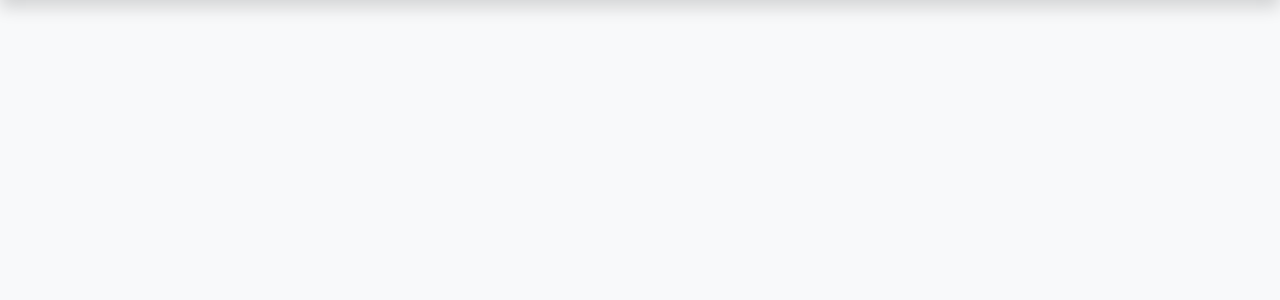
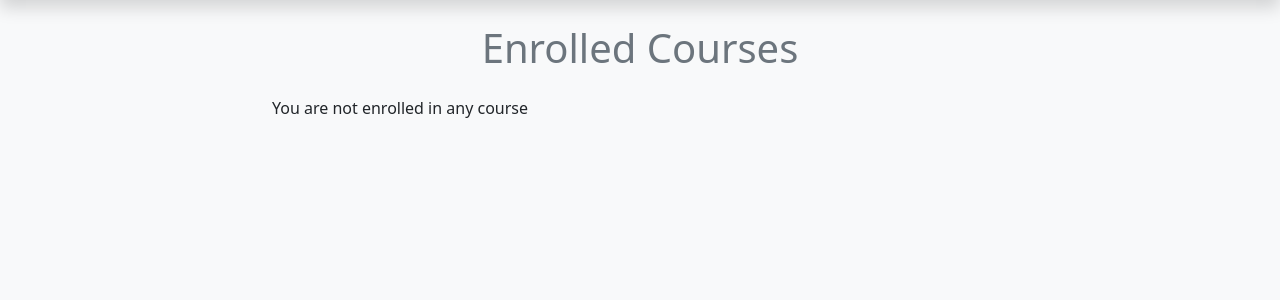
Before and after one commit to hpanwar08/educa, a Django app: page /students/courses/ in a window 1280 px wide. Shown: the part 56-356 px from the top of the page. Run offline with Django 3.2, Linux system fonts and the light colour scheme; the visitor is signed in with stand-in values (Sample User, id 1); data that the repository does not hold is empty; some libraries are stand-ins or nearby versions.

Commit message:
render content

```diff
--- a/courses/models.py
+++ b/courses/models.py
@@ -4,6 +4,7 @@ from django.contrib.contenttypes.models import ContentType
 from django.db import models
 
 from courses.fields import OrderField
+from django.template.loader import render_to_string
 
 
 class Subject(models.Model):
@@ -70,6 +71,9 @@ class ItemBase(models.Model):
     def __str__(self):
         return self.title
 
+    def render(self):
+        return render_to_string(f"courses/content/{self._meta.model_name}.html", {'item':self})
+
 
 class Text(ItemBase):
     content = models.TextField()
--- a/courses/templates/base.html
+++ b/courses/templates/base.html
@@ -48,7 +48,7 @@
               </li>
             {% else %}
               <li class="nav-item"><a class="nav-link" href="{% url 'login' %}">Login</a></li>
-              <li class="nav-item"><a class="nav-link" href="{% url 'students:student_registration' %}">Sign In</a></li>
+              <li class="nav-item"><a class="nav-link" href="{% url 'students:student_registration' %}">Register</a></li>
             {% endif %}
           </ul>
         </div>
--- a/courses/templates/courses/course/list.html
+++ b/courses/templates/courses/course/list.html
@@ -68,7 +68,7 @@
         {% for c in courses %}
           {% with sub=c.subject %}
 
-            <div class="card">
+            <div class="card mb-1">
               <div class="card-body ms-2">
                 <h4 class="card-title"><a class="link-info text-decoration-none"
                                           href="{% url 'course_detail' c.slug %}">{{ c.title }}</a></h4>
--- a/courses/templates/registration/login.html
+++ b/courses/templates/registration/login.html
@@ -54,6 +54,7 @@
                 {% csrf_token %}
                 <input type="hidden" name="next" value="{{ next }}">
                 <button type="submit" class="btn btn-info text-white">Log In</button>
+                <a class="link-primary text-decoration-none" href="{% url 'students:student_registration' %}">Register</a>
               </div>
             </div>
           </form>
--- a/educa/settings.py
+++ b/educa/settings.py
@@ -11,6 +11,7 @@ https://docs.djangoproject.com/en/3.2/ref/settings/
 """
 
 from pathlib import Path
+from django.urls import reverse_lazy
 
 # Build paths inside the project like this: BASE_DIR / 'subdir'.
 BASE_DIR = Path(__file__).resolve().parent.parent
@@ -144,3 +145,5 @@ INTERNAL_IPS = [
 DEBUG_TOOLBAR_CONFIG = {
     'SHOW_TOOLBAR_CALLBACK': lambda _request: DEBUG
 }
+
+LOGIN_REDIRECT_URL = reverse_lazy('students:student_course_list')
--- a/students/templates/students/course/list.html
+++ b/students/templates/students/course/list.html
@@ -6,9 +6,29 @@
 {% endblock %}
 
 {% block content %}
-  {% for course in courses %}
-    <a href="{% url 'course_detail' course.slug %}">{{ course.title }}</a>
+  <div class="row col-md-8 offset-md-2 mb-3">
+    <h1 class="text-secondary text-center">Enrolled Courses</h1>
+  </div>
+  <div class="row">
+    <div class="col-md-2"></div>
+    <div class="col-md-8">
+      {% for course in courses %}
 
-  {% endfor %}
+        <div class="card mb-1">
+          <div class="card-body">
+            <h2 class="card-title text-center text-secondary">{{ course.title }}</h2>
+            <p class="text-center"><a href="{% url 'students:student_course_detail' course.id %}"
+                                      class="link-info text-decoration-none">Access Contents</a></p>
+          </div>
+        </div>
+
+      {% empty %}
+        <p>You are not enrolled in any course</p>
+      {% endfor %}
+
+    </div>
+    <div class="col-md-2"></div>
+
+  </div>
 
 {% endblock %}
--- a/students/urls.py
+++ b/students/urls.py
@@ -8,4 +8,6 @@ urlpatterns = [
     path('register/', views.StudentRegistrationView.as_view(), name='student_registration'),
     path('enroll-course/', views.StudentEnrollCourseView.as_view(), name='student_enroll_course'),
     path('courses/', views.StudentCourseListView.as_view(), name='student_course_list'),
+    path('course/<int:pk>/', views.StudentCourseDetailView.as_view(), name='student_course_detail'),
+    path('course/<int:pk>/<int:module_id>/', views.StudentCourseDetailView.as_view(), name='student_course_detail_module'),
 ]
--- a/students/views.py
+++ b/students/views.py
@@ -2,13 +2,13 @@ from django.contrib.auth import authenticate, login
 from django.contrib.auth.forms import UserCreationForm
 from django.contrib.auth.mixins import LoginRequiredMixin
 from django.urls import reverse_lazy
+from django.views.generic.detail import DetailView
 from django.views.generic.edit import CreateView
 from django.views.generic.edit import FormView
+from django.views.generic.list import ListView
 
+from courses.models import Course
 from students.forms import CourseEnrollForm
-from django.views.generic.base import TemplateResponseMixin, View
-from django.views.generic.list import ListView
-from courses.models import Course
 
 
 # Create your views here.
@@ -48,3 +48,25 @@ class StudentCourseListView(LoginRequiredMixin, ListView):
     def get_queryset(self):
         qs = super().get_queryset()
         return qs.filter(students__in=[self.request.user])
+
+
+class StudentCourseDetailView(DetailView):
+    model = Course
+    template_name = 'students/course/detail.html'
+    context_object_name = 'course'
+
+    def get_queryset(self):
+        qs = super().get_queryset()
+        return qs.filter(students__in=[self.request.user])
+
+    def get_context_data(self, **kwargs):
+        context = super().get_context_data(**kwargs)
+
+        course = self.get_object()
+
+        if 'module_id' in self.kwargs:
+            context['module'] = course.modules.get(id=self.kwargs['module_id'])
+        else:
+            context['module'] = course.modules.all()[0]
+
+        return context
```
Also changed, not shown: courses/templates/courses/content/file.html (added, +10 -0 lines), courses/templates/courses/content/image.html (added, +10 -0 lines), courses/templates/courses/content/text.html (added, +10 -0 lines), courses/templates/courses/content/video.html (added, +10 -0 lines), students/templates/students/course/detail.html (added, +43 -0 lines).
